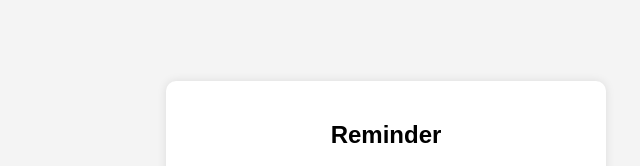
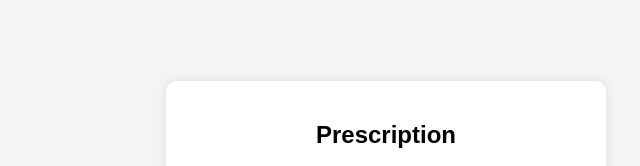
Before and after one commit to saitej0579/Hackathon_2k25, a plain HTML site: page reminder.HTML in a window 1280 px wide. Shown: the top 166 px of the page, 254-894 px from the left. Drawn offline with Linux system fonts and the light colour scheme.

Commit message:
initial committ

```diff
--- a/reminder.HTML
+++ b/reminder.HTML
@@ -72,7 +72,7 @@
 <body>
     <a href="index.html">Home</a>
     <div class="container">
-        <h2>Reminder</h2>
+        <h2>Prescription</h2>
         <textarea id="alertInput" placeholder="Enter multiple times, e.g., 02:30 PM, 06:15 AM"></textarea>
         <button onclick="setAlerts()">Schedule</button>
         <div class="reminders">
```
